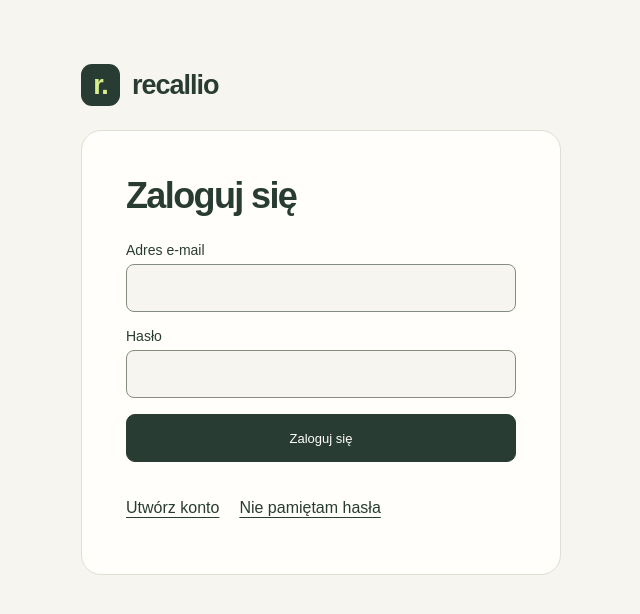
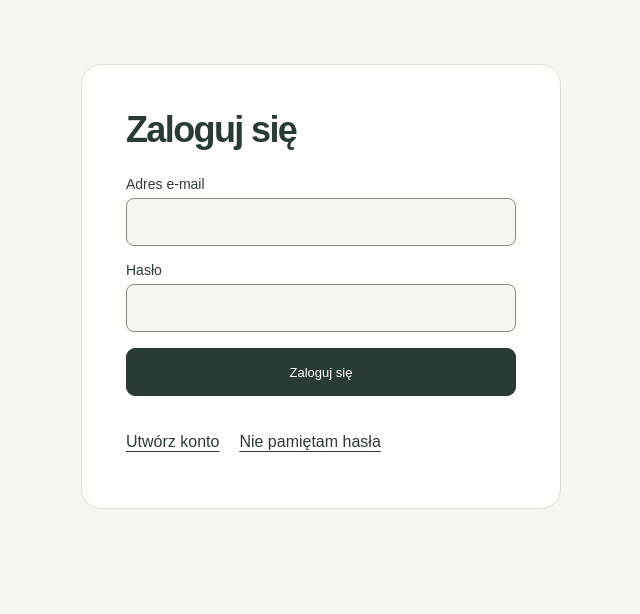
Before and after one commit to PiotrO9/Recallio, a Next.js app: page /auth/login in a window 1280 px wide. Shown: the top 614 px of the page, without its empty margins (319-959 px from the left). Built offline with nearby package versions, Linux system fonts and the light colour scheme.

Commit message:
fix(auth): remove the logo above account forms

```diff
--- a/src/app/auth/[screen]/page.tsx
+++ b/src/app/auth/[screen]/page.tsx
@@ -31,7 +31,7 @@ export default async function AuthPage({
   }[intent];
 
   return (
-    <AuthFrame title={title} linkLogo={false}>
+    <AuthFrame title={title} showLogo={false}>
       {status && Object.hasOwn(statusMessages, status) && (
         <p role={status === "sent" ? "status" : "alert"}>
           {statusMessages[status]}
--- a/src/app/auth/new-password/page.tsx
+++ b/src/app/auth/new-password/page.tsx
@@ -11,7 +11,7 @@ export default async function NewPasswordPage({
     redirect("/auth/login?status=session");
   const { status } = await searchParams;
   return (
-    <AuthFrame title="Ustaw nowe hasło" linkLogo={false}>
+    <AuthFrame title="Ustaw nowe hasło" showLogo={false}>
       {status && (
         <p role="alert">Nie udało się zmienić hasła. Spróbuj ponownie.</p>
       )}
--- a/src/features/auth/auth-frame.tsx
+++ b/src/features/auth/auth-frame.tsx
@@ -5,31 +5,24 @@ import styles from "./auth.module.css";
 export function AuthFrame({
   title,
   children,
-  linkLogo = true,
+  showLogo = true,
 }: {
   title: string;
   children: ReactNode;
-  linkLogo?: boolean;
+  showLogo?: boolean;
 }) {
-  const logo = (
-    <>
-      <span className="brand-mark" aria-hidden="true">
-        r.
-      </span>
-      recallio
-    </>
-  );
   return (
     <div className={styles.shell}>
       <a className="skip-link" href="#main">
         Przejdź do treści
       </a>
-      {linkLogo ? (
+      {showLogo && (
         <Link className="brand" href="/">
-          {logo}
+          <span className="brand-mark" aria-hidden="true">
+            r.
+          </span>
+          recallio
         </Link>
-      ) : (
-        <div className="brand">{logo}</div>
       )}
       <main id="main" tabIndex={-1} className={styles.panel}>
         <h1>{title}</h1>
```
Also changed, not shown: 1 other file (tests, documents, lock files or other folders).
